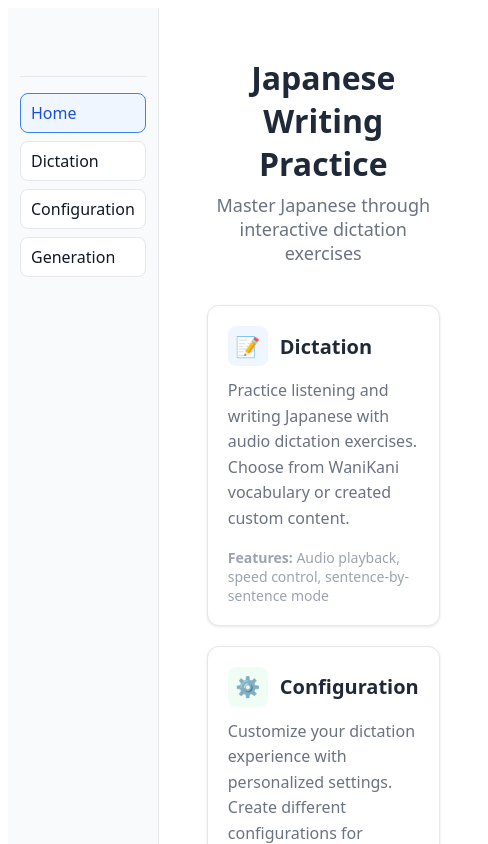
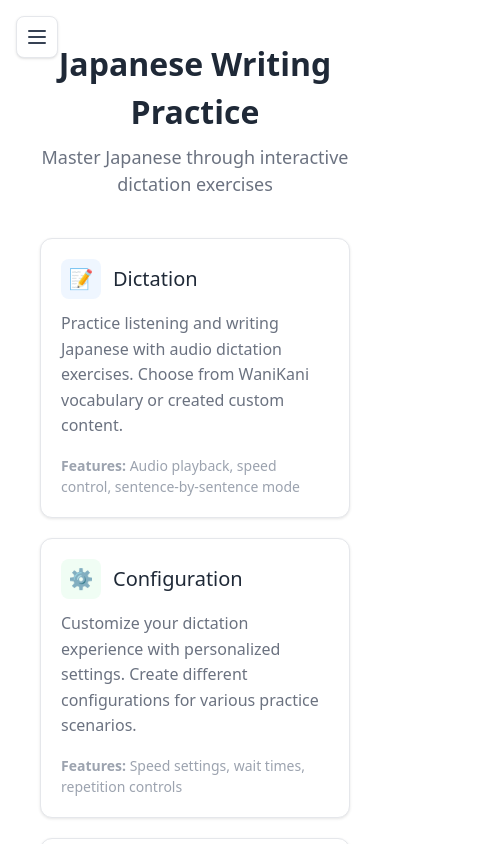
Before and after one commit to AlixPa/japanese-writing-practice, a React (Vite) app in the folder frontend/: page / in a window 390 px wide. Shown: the top 844 px of the page, 488 px wide, since content can reach past the window. Built offline with nearby package versions, Linux system fonts and the light colour scheme.

Commit message:
navbar on mobile

```diff
--- a/frontend/src/App.tsx
+++ b/frontend/src/App.tsx
@@ -1,5 +1,6 @@
 import { BrowserRouter, Routes, Route } from 'react-router-dom'
 import { Sidebar } from './components/Sidebar'
+import { MobileNav } from './components/MobileNav'
 import { WelcomeView } from './views/WelcomeView'
 import { DictationView } from './views/dictation/DictationView'
 import { DictationConfigView } from './views/dictation/DictationConfigView'
@@ -10,10 +11,14 @@ export function App() {
 
   return (
     <BrowserRouter>
-      <div style={{ display: 'flex', height: '100vh', fontFamily: baseFont }}>
+      <div
+        className="flex h-screen"
+        style={{ fontFamily: baseFont }}
+      >
+        <MobileNav />
         <Sidebar />
 
-        <main style={{ flex: 1, padding: 24, boxSizing: 'border-box', display: 'flex', flexDirection: 'column' }}>
+        <main className="flex-1 p-4 md:p-6 box-border flex flex-col">
           <Routes>
             <Route path="/" element={<WelcomeView />} />
             <Route path="/dictation" element={<DictationView />} />
--- /dev/null
+++ b/frontend/src/components/MobileNav.tsx
@@ -0,0 +1,176 @@
+import React, { useState, useEffect } from 'react'
+import { NavLink, useLocation, useNavigate } from 'react-router-dom'
+import { GoogleLogin } from '@react-oauth/google'
+import { useAuth } from '@/contexts/AuthContext'
+
+const menuItems: { path: string; label: string }[] = [
+  { path: '/', label: 'Home' },
+  { path: '/dictation', label: 'Dictation' },
+  { path: '/configuration', label: 'Configuration' },
+  { path: '/generation', label: 'Generation' },
+]
+
+export function MobileNav() {
+  const { isAuthenticated, handleCredentialResponse, logout, token, userInfo } = useAuth()
+  const location = useLocation()
+  const navigate = useNavigate()
+  const [isOpen, setIsOpen] = useState(false)
+  const prevTokenRef = React.useRef<string | null>(null)
+
+  // Redirect to root when user logs in or logs out (token changes)
+  React.useEffect(() => {
+    const prevToken = prevTokenRef.current
+    prevTokenRef.current = token
+
+    // Redirect if token changed (login: null -> value, or logout: value -> null)
+    if (token !== prevToken && location.pathname !== '/') {
+      // Small delay to ensure data has time to refetch
+      const timer = setTimeout(() => {
+        navigate('/')
+      }, 100)
+      return () => clearTimeout(timer)
+    }
+  }, [token, navigate, location.pathname])
+
+  // Close menu when route changes
+  useEffect(() => {
+    setIsOpen(false)
+  }, [location.pathname])
+
+  // Prevent body scroll when menu is open
+  useEffect(() => {
+    if (isOpen) {
+      document.body.style.overflow = 'hidden'
+    } else {
+      document.body.style.overflow = ''
+    }
+    return () => {
+      document.body.style.overflow = ''
+    }
+  }, [isOpen])
+
+  const handleLinkClick = () => {
+    setIsOpen(false)
+  }
+
+  return (
+    <>
+      {/* Hamburger Button */}
+      <button
+        onClick={() => setIsOpen(true)}
+        className="md:hidden fixed top-4 left-4 z-50 p-2 rounded-lg bg-white border border-gray-200 shadow-sm hover:bg-gray-50 transition-colors"
+        aria-label="Open menu"
+      >
+        <svg
+          className="w-6 h-6 text-gray-700"
+          fill="none"
+          strokeLinecap="round"
+          strokeLinejoin="round"
+          strokeWidth="2"
+          viewBox="0 0 24 24"
+          stroke="currentColor"
+        >
+          <path d="M4 6h16M4 12h16M4 18h16" />
+        </svg>
+      </button>
+
+      {/* Overlay */}
+      {isOpen && (
+        <div
+          className="md:hidden fixed inset-0 bg-black/50 z-40"
+          onClick={() => setIsOpen(false)}
+          aria-hidden="true"
+        />
+      )}
+
+      {/* Slide-in Menu */}
+      <aside
+        className={`md:hidden fixed top-0 left-0 h-full w-64 bg-gray-50 border-r border-gray-200 z-40 transform transition-transform duration-300 ease-in-out ${
+          isOpen ? 'translate-x-0' : '-translate-x-full'
+        }`}
+      >
+        <div className="flex flex-col h-full">
+          {/* Header with Close Button */}
+          <div className="flex items-center justify-between p-4 border-b border-gray-200">
+            <h2 className="text-lg font-semibold text-gray-900">Menu</h2>
+            <button
+              onClick={() => setIsOpen(false)}
+              className="p-2 rounded-lg hover:bg-gray-200 transition-colors"
+              aria-label="Close menu"
+            >
+              <svg
+                className="w-6 h-6 text-gray-700"
+                fill="none"
+                strokeLinecap="round"
+                strokeLinejoin="round"
+                strokeWidth="2"
+                viewBox="0 0 24 24"
+                stroke="currentColor"
+              >
+                <path d="M6 18L18 6M6 6l12 12" />
+              </svg>
+            </button>
+          </div>
+
+          {/* Auth Section */}
+          <div className="p-3 border-b border-gray-200 flex flex-col gap-2">
+            {isAuthenticated ? (
+              <>
+                {userInfo?.email && (
+                  <div className="px-2.5 py-2 text-xs text-gray-900 text-center font-medium overflow-hidden text-ellipsis whitespace-nowrap">
+                    {userInfo.email}
+                  </div>
+                )}
+                <div className="px-2.5 py-1 text-xs text-gray-500 text-center">
+                  Signed in
+                </div>
+                <button
+                  onClick={() => {
+                    logout()
+                    setIsOpen(false)
+                  }}
+                  className="px-2.5 py-2 rounded-lg border border-gray-200 bg-white text-gray-900 cursor-pointer text-sm hover:bg-gray-50 transition-colors"
+                >
+                  Sign out
+                </button>
+              </>
+            ) : (
+              <div className="flex justify-center">
+                <GoogleLogin
+                  onSuccess={(credentialResponse) => {
+                    handleCredentialResponse(credentialResponse)
+                    setIsOpen(false)
+                  }}
+                  onError={() => {
+                    console.error('Login Failed')
+                  }}
+                />
+              </div>
+            )}
+          </div>
+
+          {/* Navigation */}
+          <nav className="flex flex-col gap-2 flex-1 p-3 overflow-y-auto">
+            {menuItems.map(item => {
+              const isActive = location.pathname === item.path
+              return (
+                <NavLink
+                  key={item.path}
+                  to={item.path}
+                  onClick={handleLinkClick}
+                  className={`text-left px-2.5 py-2 rounded-lg border min-h-[44px] flex items-center transition-colors ${
+                    isActive
+                      ? 'border-blue-500 bg-blue-50 text-blue-700'
+                      : 'border-gray-200 bg-white text-gray-900 hover:bg-gray-50'
+                  }`}
+                >
+                  {item.label}
+                </NavLink>
+              )
+            })}
+          </nav>
+        </div>
+      </aside>
+    </>
+  )
+}
--- a/frontend/src/components/Sidebar.tsx
+++ b/frontend/src/components/Sidebar.tsx
@@ -32,65 +32,27 @@ export function Sidebar() {
   }, [token, navigate, location.pathname])
 
   return (
-    <aside style={{
-      width: 200,
-      borderRight: '1px solid #e5e7eb',
-      padding: 12,
-      boxSizing: 'border-box',
-      background: '#f9fafb',
-      display: 'flex',
-      flexDirection: 'column',
-      height: '100vh'
-    }}>
-      <div style={{
-        paddingBottom: 16,
-        borderBottom: '1px solid #e5e7eb',
-        display: 'flex',
-        flexDirection: 'column',
-        gap: 8,
-        marginBottom: 16
-      }}>
+    <aside className="hidden md:flex w-[200px] border-r border-gray-200 p-3 box-border bg-gray-50 flex-col h-screen">
+      <div className="pb-4 border-b border-gray-200 flex flex-col gap-2 mb-4">
         {isAuthenticated ? (
           <>
             {userInfo?.email && (
-              <div style={{
-                padding: '8px 10px',
-                fontSize: 12,
-                color: '#111827',
-                textAlign: 'center',
-                fontWeight: 500,
-                overflow: 'hidden',
-                textOverflow: 'ellipsis',
-                whiteSpace: 'nowrap'
-              }}>
+              <div className="px-2.5 py-2 text-xs text-gray-900 text-center font-medium overflow-hidden text-ellipsis whitespace-nowrap">
                 {userInfo.email}
               </div>
             )}
-            <div style={{
-              padding: '4px 10px',
-              fontSize: 11,
-              color: '#6b7280',
-              textAlign: 'center'
-            }}>
+            <div className="px-2.5 py-1 text-xs text-gray-500 text-center">
               Signed in
             </div>
             <button
               onClick={logout}
-              style={{
-                padding: '8px 10px',
-                borderRadius: 8,
-                border: '1px solid #e5e7eb',
-                background: 'white',
-                color: '#111827',
-                cursor: 'pointer',
-                fontSize: 14
-              }}
+              className="px-2.5 py-2 rounded-lg border border-gray-200 bg-white text-gray-900 cursor-pointer text-sm hover:bg-gray-50 transition-colors min-h-[44px]"
             >
               Sign out
             </button>
           </>
         ) : (
-          <div style={{ display: 'flex', justifyContent: 'center' }}>
+          <div className="flex justify-center">
             <GoogleLogin
               onSuccess={(credentialResponse) => {
                 handleCredentialResponse(credentialResponse)
@@ -104,24 +66,18 @@ export function Sidebar() {
         )}
       </div>
 
-      <nav style={{ display: 'flex', flexDirection: 'column', gap: 8, flex: 1 }}>
+      <nav className="flex flex-col gap-2 flex-1">
         {menuItems.map(item => {
           const isActive = location.pathname === item.path
           return (
             <NavLink
               key={item.path}
               to={item.path}
-              style={{
-                textAlign: 'left',
-                padding: '8px 10px',
-                borderRadius: 8,
-                border: '1px solid ' + (isActive ? '#3b82f6' : '#e5e7eb'),
-                background: isActive ? '#eff6ff' : 'white',
-                color: isActive ? '#1d4ed8' : '#111827',
-                cursor: 'pointer',
-                textDecoration: 'none',
-                display: 'block'
-              }}
+              className={`text-left px-2.5 py-2 rounded-lg border min-h-[44px] flex items-center transition-colors ${
+                isActive
+                  ? 'border-blue-500 bg-blue-50 text-blue-700'
+                  : 'border-gray-200 bg-white text-gray-900 hover:bg-gray-50'
+              }`}
             >
               {item.label}
             </NavLink>
--- /dev/null
+++ b/frontend/src/index.css
@@ -0,0 +1,4 @@
+@import "tailwindcss";
+
+/* Custom base styles if needed */
+/* These will be applied globally */
--- a/frontend/src/main.tsx
+++ b/frontend/src/main.tsx
@@ -3,6 +3,7 @@ import ReactDOM from 'react-dom/client'
 import { GoogleOAuthProvider } from '@react-oauth/google'
 import { App } from './App'
 import { AuthProvider } from './contexts/AuthContext'
+import './index.css'
 
 // Get Google Client ID from environment variable
 const googleClientId = import.meta.env.GOOGLE_CLIENT_ID
--- /dev/null
+++ b/frontend/tailwind.config.js
@@ -0,0 +1,20 @@
+/** @type {import('tailwindcss').Config} */
+export default {
+  content: [
+    "./index.html",
+    "./src/**/*.{js,ts,jsx,tsx}",
+  ],
+  theme: {
+    extend: {
+      // Custom breakpoints (using Tailwind defaults, but explicitly defined for clarity)
+      screens: {
+        'sm': '640px',   // Small tablets
+        'md': '768px',   // Tablets, small desktops
+        'lg': '1024px',  // Desktops
+        'xl': '1280px',  // Large desktops
+        '2xl': '1536px', // Extra large desktops
+      },
+    },
+  },
+  plugins: [],
+}
```
Also changed, not shown: 1 other file (tests, documents, lock files or other folders).
